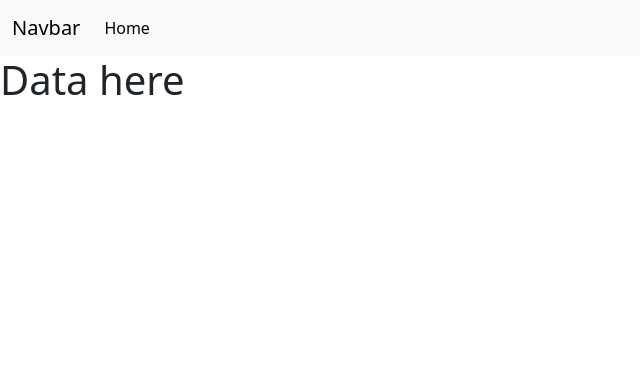
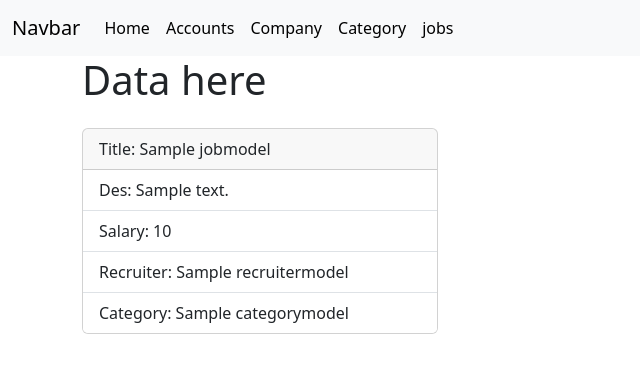
Before and after one commit to mriyad22/Django-queryset, a Django app: template test_query/templates/job.html in a window 1280 px wide. Shown: the top 373 px of the page, without its empty margins (0-640 px from the left). Run offline with Django 5.2, Linux system fonts and the light colour scheme; the template is opened without the code that fills it: values that come from a table or form of the project are taken from there, others are empty; tables that the repository leaves empty hold one stand-in row (values such as "Sample post").

Commit message:
retrieving job by all()

```diff
--- a/query_config/urls.py
+++ b/query_config/urls.py
@@ -19,4 +19,5 @@ from django.urls import path, include
 
 urlpatterns = [
     path('admin/', admin.site.urls),
+    path('', include('test_query.urls')),
 ]
--- /dev/null
+++ b/test_query/templates/acounts.html
@@ -0,0 +1,6 @@
+{% extends 'base.html' %}
+
+{% block content %}
+    <h1> Acounts data here </h1>
+
+{% endblock %}
--- a/test_query/templates/base.html
+++ b/test_query/templates/base.html
@@ -18,6 +18,18 @@
                 <li class="nav-item">
                 <a class="nav-link active" aria-current="page" href="/">Home</a>
                 </li>
+                <li class="nav-item">
+                <a class="nav-link active" aria-current="page" href="/">Accounts</a>
+                </li>
+                <li class="nav-item">
+                <a class="nav-link active" aria-current="page" href="/">Company</a>
+                </li>
+                <li class="nav-item">
+                <a class="nav-link active" aria-current="page" href="/">Category</a>
+                </li>
+                <li class="nav-item">
+                <a class="nav-link active" aria-current="page" href="{% url 'test_query:job' %}">jobs</a>
+                </li>
             </ul>
             </div>
         </div>
--- /dev/null
+++ b/test_query/templates/category.html
@@ -0,0 +1,6 @@
+{% extends 'base.html' %}
+
+{% block content %}
+    <h1> Category Data here </h1>
+
+{% endblock %}
--- /dev/null
+++ b/test_query/templates/companydata.html
@@ -0,0 +1,6 @@
+{% extends 'base.html' %}
+
+{% block content %}
+    <h1> Company data here </h1>
+
+{% endblock %}
--- /dev/null
+++ b/test_query/templates/home.html
@@ -0,0 +1,6 @@
+{% extends 'base.html' %}
+
+{% block content %}
+    <h1> Home here </h1>
+
+{% endblock %}
--- a/test_query/templates/job.html
+++ b/test_query/templates/job.html
@@ -1,6 +1,26 @@
 {% extends 'base.html' %}
 
 {% block content %}
-    <h1> Data here </h1>
+    <div class="container">
+        <h1 class="mb-4">Data here</h1>
+
+        <div class="row">
+            {% for job in jobs %}
+            <div class="col-md-4 mb-4">
+                <div class="card h-100">
+                    <div class="card-header">
+                        Title: {{ job.title }}
+                    </div>
+                    <ul class="list-group list-group-flush">
+                        <li class="list-group-item">Des: {{ job.description }}</li>
+                        <li class="list-group-item">Salary: {{ job.salary }}</li>
+                        <li class="list-group-item">Recruiter: {{job.recruiter.name}}</li>
+                        <li class="list-group-item">Category: {{job.category.name}}</li>
+                    </ul>
+                </div>
+            </div>
+            {% endfor %}
+        </div>
+    </div>
 
 {% endblock %}
--- /dev/null
+++ b/test_query/urls.py
@@ -0,0 +1,9 @@
+from django.urls import path
+from .views import *
+
+app_name = 'test_query'
+
+urlpatterns = [
+    path('', data_veiw, name='data'),
+    path('job/', job_view, name='job'),
+]
```
Also changed, not shown: test_query/views.py (+15 -1 lines).
